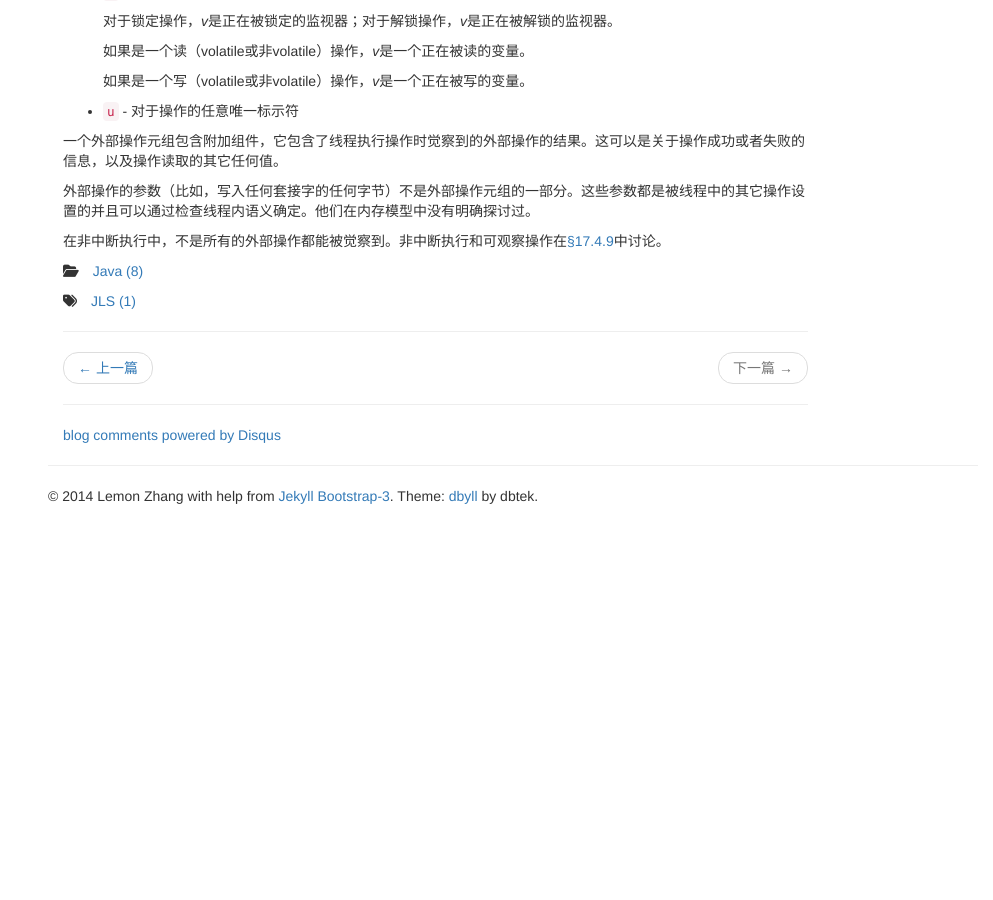
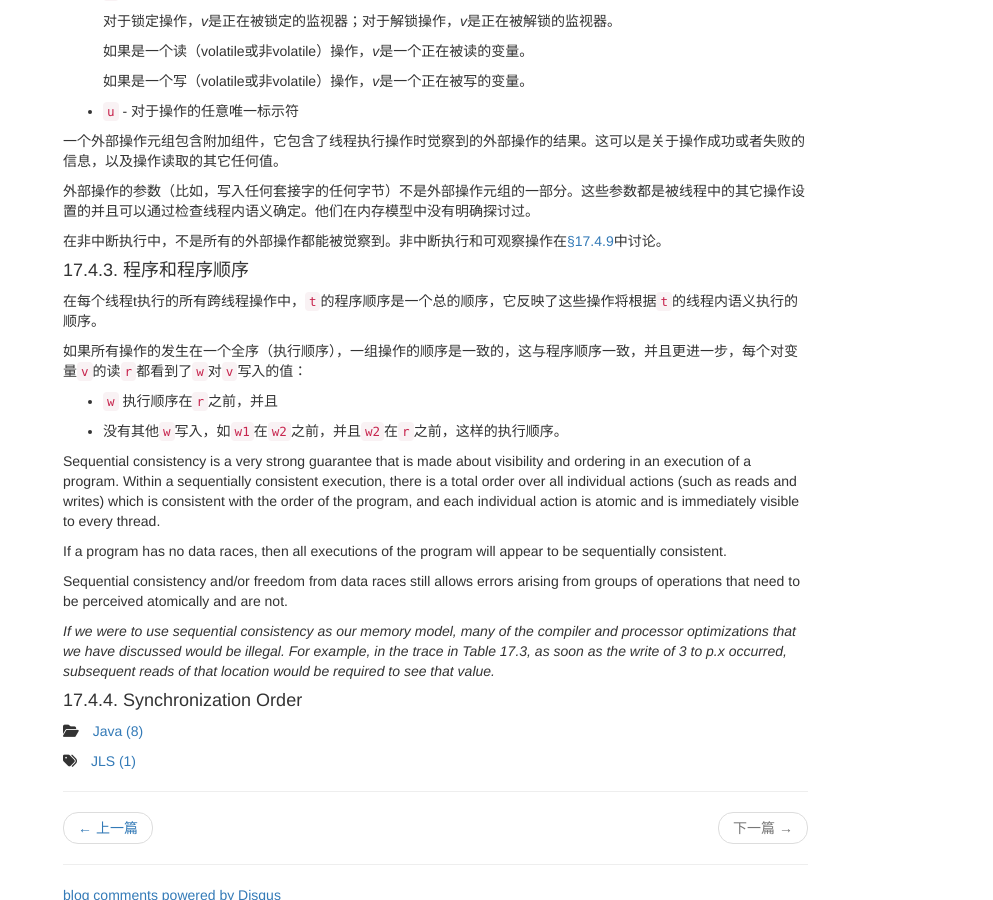
Before and after one commit to cjm0000000/cjm0000000.github.io, a Jekyll site: the page built from _posts/Java/201403/2014-03-03-java-memory-model.md, in a window 1280 px wide and 900 px high, scrolled down 3200 px. Shown: the whole window, without its empty margins (287-1280 px from the left). Built offline with Jekyll 4.4.1, drawn with Linux system fonts in a browser that asks for light colours; nearby versions of some CDN libraries; library files that are not in the unit come from our copies; comment, search, counter and statistics services are not loaded; before the commit the page ends 3716 px from its top, so only the background shows below that.

Commit message:
translate

```diff
--- a/_posts/Java/201403/2014-03-03-java-memory-model.md
+++ b/_posts/Java/201403/2014-03-03-java-memory-model.md
@@ -154,3 +154,23 @@ tags: [JLS]
 外部操作的参数（比如，写入任何套接字的任何字节）不是外部操作元组的一部分。这些参数都是被线程中的其它操作设置的并且可以通过检查线程内语义确定。他们在内存模型中没有明确探讨过。
 
 在非中断执行中，不是所有的外部操作都能被觉察到。非中断执行和可观察操作在[§17.4.9](http://docs.oracle.com/javase/specs/jls/se7/html/jls-17.html#jls-17.4.9)中讨论。
+
+#### 17.4.3. 程序和程序顺序
+
+在每个线程t执行的所有跨线程操作中，`t`的程序顺序是一个总的顺序，它反映了这些操作将根据`t`的线程内语义执行的顺序。
+
+如果所有操作的发生在一个全序（执行顺序），一组操作的顺序是一致的，这与程序顺序一致，并且更进一步，每个对变量`v`的读`r`都看到了`w`对`v`写入的值：
+
+- `w` 执行顺序在`r`之前，并且
+
+- 没有其他`w`写入，如`w1`在`w2`之前，并且`w2`在`r`之前，这样的执行顺序。
+
+Sequential consistency is a very strong guarantee that is made about visibility and ordering in an execution of a program. Within a sequentially consistent execution, there is a total order over all individual actions (such as reads and writes) which is consistent with the order of the program, and each individual action is atomic and is immediately visible to every thread.
+
+If a program has no data races, then all executions of the program will appear to be sequentially consistent.
+
+Sequential consistency and/or freedom from data races still allows errors arising from groups of operations that need to be perceived atomically and are not.
+
+*If we were to use sequential consistency as our memory model, many of the compiler and processor optimizations that we have discussed would be illegal. For example, in the trace in Table 17.3, as soon as the write of 3 to p.x occurred, subsequent reads of that location would be required to see that value.*
+
+#### 17.4.4. Synchronization Order
```
